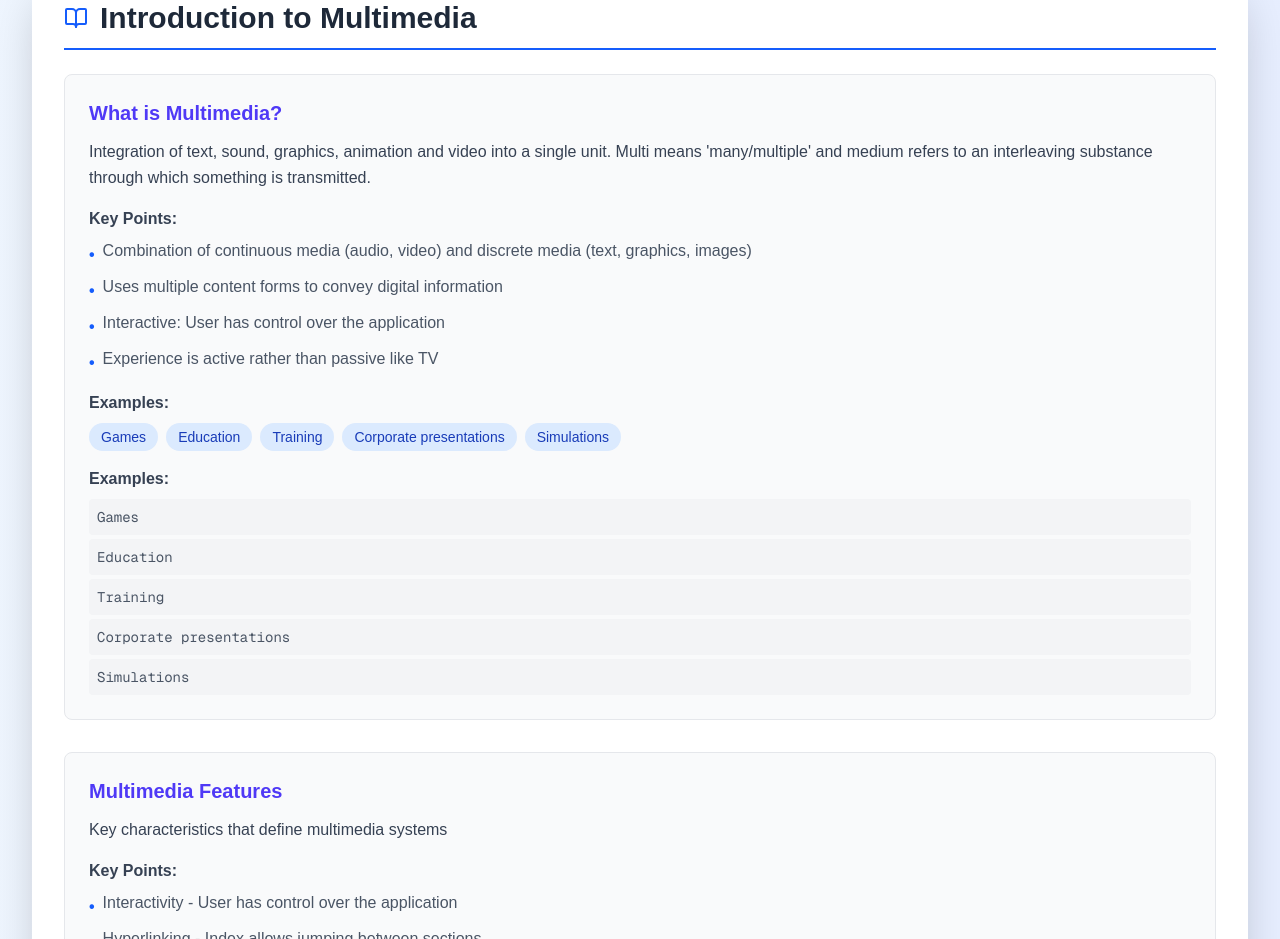
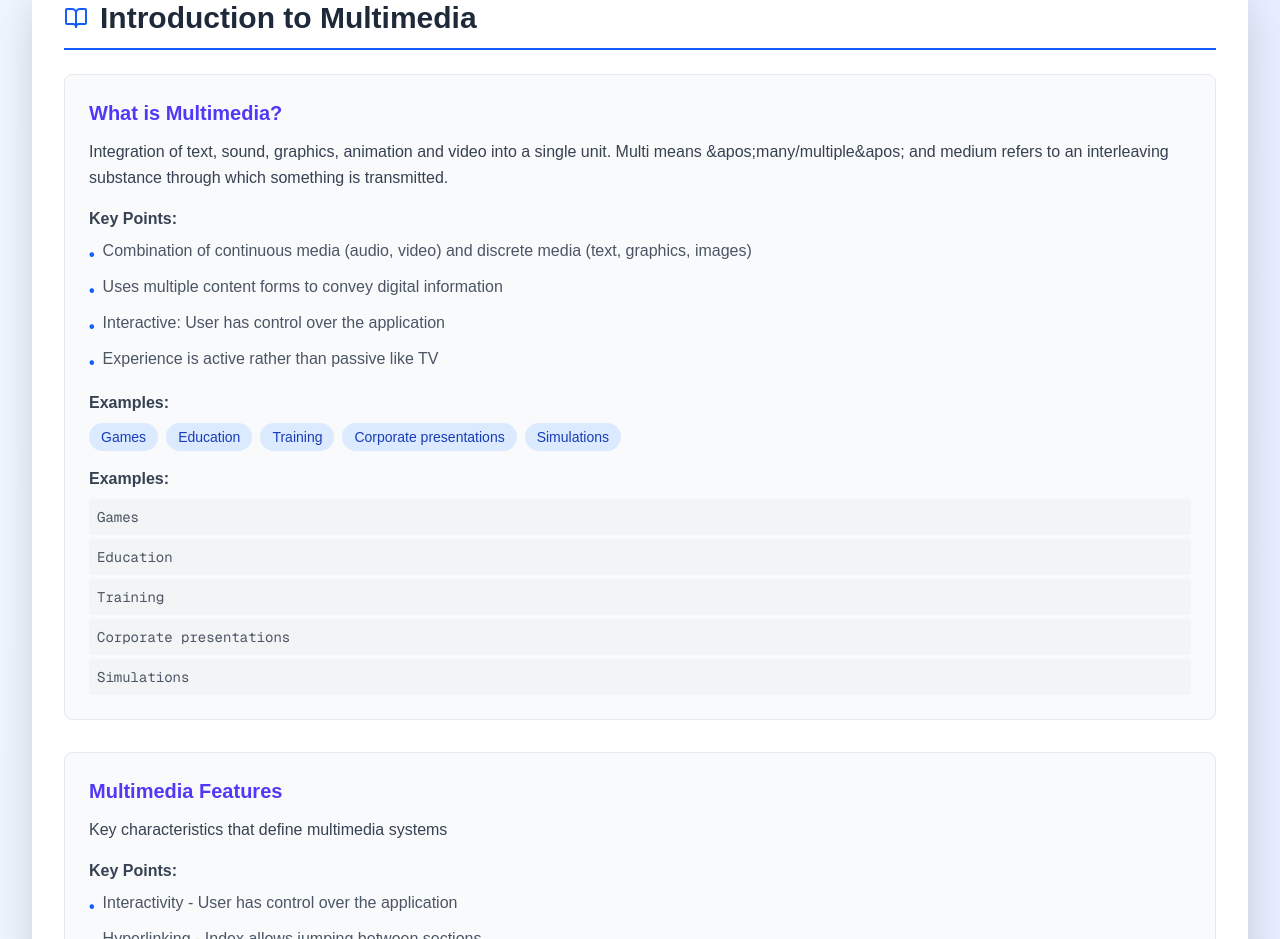
Before and after one commit to dev-sandakelum/web_lib, a Next.js app: page /multimedia in a window 1280 px wide. Shown: the part 980-1919 px from the top of the page. Built offline with nearby package versions, Linux system fonts and the light colour scheme.

Commit message:
fix: update description formatting in MultimediaStudyGuide component

```diff
--- a/components/multimedia_study_guide.tsx
+++ b/components/multimedia_study_guide.tsx
@@ -1,5 +1,5 @@
 import React from 'react';
-import { BookOpen, Image, Volume2, Video, Type, Palette, HelpCircle, FileText } from 'lucide-react';
+import { BookOpen, Image, Type, Palette, HelpCircle, FileText } from 'lucide-react';
 
 type Topic = {
   topic: string;
@@ -41,7 +41,7 @@ export default function MultimediaStudyGuide() {
       topics: [
         {
           topic: "What is Multimedia?",
-          description: "Integration of text, sound, graphics, animation and video into a single unit. Multi means 'many/multiple' and medium refers to an interleaving substance through which something is transmitted.",
+          description: "Integration of text, sound, graphics, animation and video into a single unit. Multi means &apos;many/multiple&apos; and medium refers to an interleaving substance through which something is transmitted.",
           keyPoints: [
             "Combination of continuous media (audio, video) and discrete media (text, graphics, images)",
             "Uses multiple content forms to convey digital information",
```
